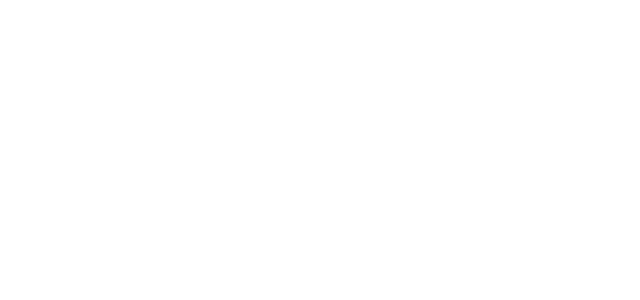
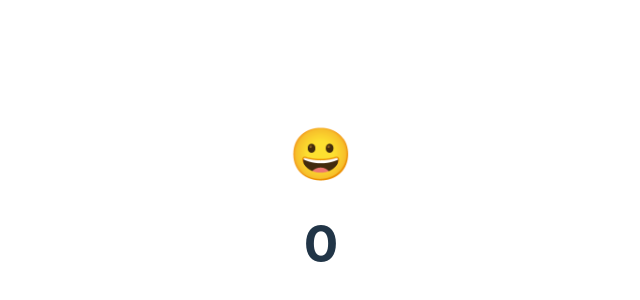
Before and after one commit to mariohanina/vite-project, a React (Vite) app: page / in a window 1280 px wide. Shown: the part 202-502 px from the top of the page, without its empty margins (319-959 px from the left). Built offline with nearby package versions, Linux system fonts and the light colour scheme.

Commit message:
uncomments componenet

```diff
--- a/src/App.jsx
+++ b/src/App.jsx
@@ -20,7 +20,7 @@ function App() {
       {/* <Clicker buttonText="Click me" alertMessage="Yes, yes!" /> */}
       {/* <Clicker buttonText="Do not click me" alertMessage="Please stop clicking me!" /> */}
       {/* <Counter /> */}
-      {/* <ToggleCounter /> */}
+      <ToggleCounter />
     </>
   )
 }
```
